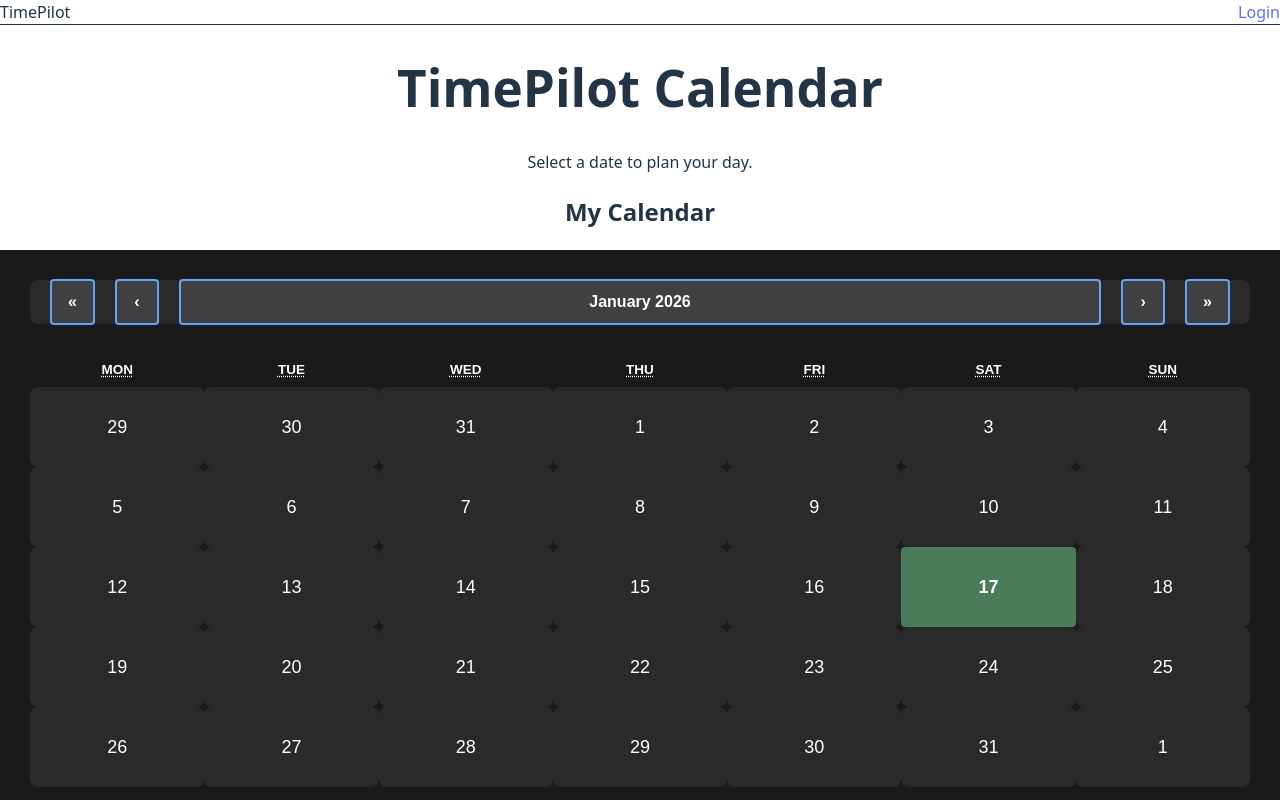
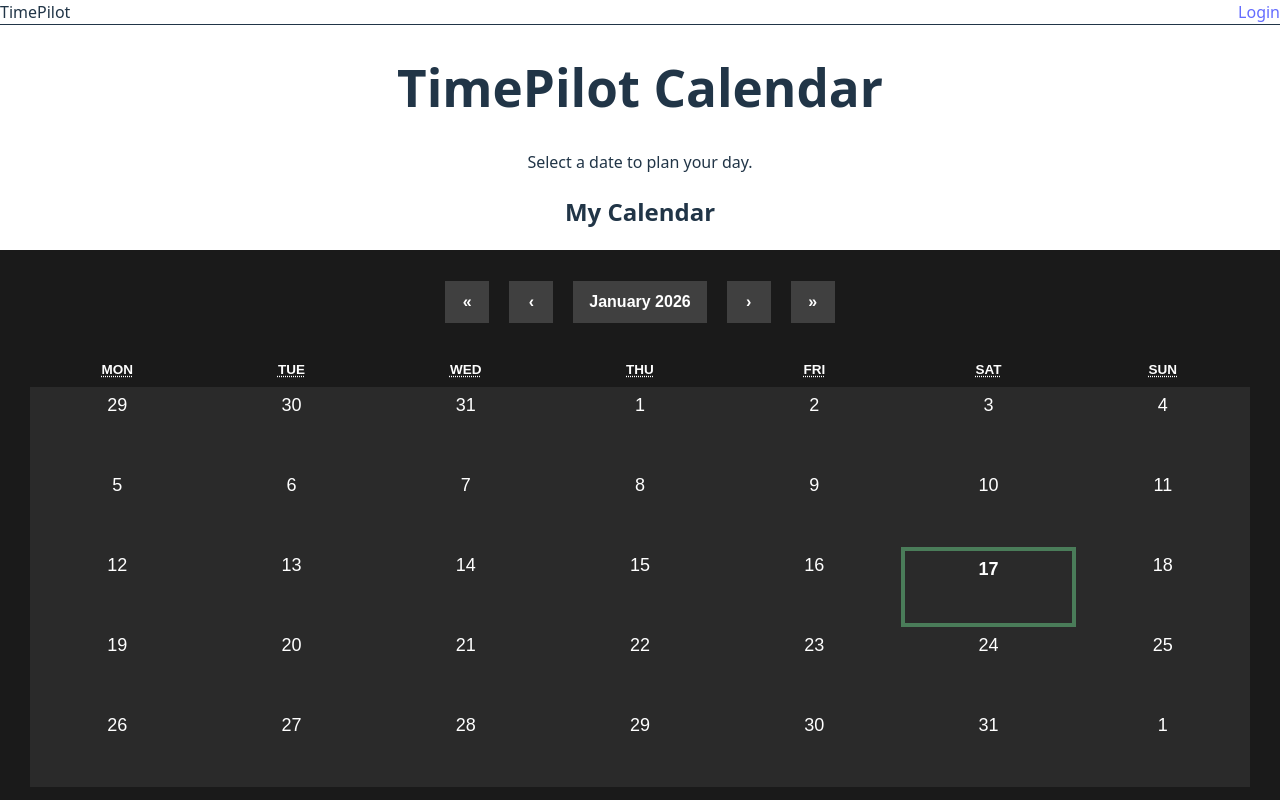
Before and after one commit to Mercer002/McHacks-13-Project-2026, a React (Vite) app: page / in a window 1280 px wide. Shown: the top 800 px of the page. Built offline with nearby package versions, Linux system fonts and the light colour scheme.

Commit message:
Fixed the colors of the calendar

```diff
--- a/src/App.css
+++ b/src/App.css
@@ -6,66 +6,91 @@
   padding: 30px;
   font-size: 18px;
   width: 100%;
+  margin: 0 auto;
+  display: flex;
+  flex-direction: column;
+  align-items: center;
 }
 
 .react-calendar__tile {
   color: white;
   background: #2a2a2a;
-  padding: 18px;
+  padding: 8px 18px 18px 18px;
   font-size: 18px;
   min-height: 80px;
   display: flex;
-  align-items: center;
+  align-items: flex-start;
   justify-content: center;
+  border-radius: 0;
+  border: none !important;
 }
 
 /* Hover effect */
 .react-calendar__tile:hover {
-  background: #404040;
+  background: #2a2a2a;
+  color: black;
 }
 
 /* Selected day */
 .react-calendar__tile--active {
-  background: #4a7c59;
-  color: white;
+  background: #2a2a2a !important;
+  color: white !important;
   font-weight: bold;
-  border-radius: 4px;
+  border-radius: 0;
+  border: 4px solid #4a7c59 !important;
+}
+
+/* Year view - remove active state styling */
+.react-calendar__year-view .react-calendar__tile--active {
+  border: none !important;
 }
 
 /* Today */
 .react-calendar__tile--now {
-  border: 2px solid #60a5fa;
   color: white;
   font-weight: 600;
+}
+
+/* Outside dates (from other months) */
+.react-calendar__tile--outside {
+  border: none !important;
 }
 
 /* Navigation styling */
 .react-calendar__navigation {
   color: white;
   margin-bottom: 30px;
-  background-color: #2a2a2a;
   padding: 20px;
-  border-radius: 8px;
+  border-radius: 0;
   display: flex;
   align-items: center;
   justify-content: space-between;
   gap: 20px;
 }
 
+.react-calendar__navigation__label {
+  border: none !important;
+}
+
 .react-calendar__navigation button {
   color: white;
   background-color: #404040;
-  border: 2px solid #60a5fa;
+  border: none;
   padding: 12px 16px;
   margin: 0;
-  border-radius: 4px;
+  border-radius: 0;
   font-size: 16px;
   font-weight: bold;
 }
 
 .react-calendar__navigation button:hover {
-  background-color: #60a5fa;
+  background-color: white;
   color: #1a1a1a;
+}
+
+.react-calendar__navigation button:active {
+  background-color: #000000 !important;
+  color: white !important;
 }
 
 .react-calendar__month-view__days__day-names {
--- a/src/pages/Calendar.tsx
+++ b/src/pages/Calendar.tsx
@@ -9,8 +9,8 @@ export default function MyCalendar() {
   const [date, setDate] = useState<Date>(new Date());
 
   return (
-    <div className="max-w-6xl mx-auto p-8 bg-black shadow-xl rounded-xl min-h-screen">
-      <h2 className="text-5xl font-bold mb-12 text-center text-white h-20 flex items-center justify-center">My Calendar</h2>
+    <div className="max-w-6xl mx-auto p-2 bg-black">
+      <h2 className="text-5xl font-bold mb-6 text-center text-white h-20 flex items-center justify-center">My Calendar</h2>
 
       <Calendar
         value={date}
@@ -24,14 +24,14 @@ export default function MyCalendar() {
               "bg-gray-50 text-gray-800",
               // Highlight today
               tileDate.toDateString() === new Date().toDateString()
-                ? "border-4 border-blue-400 text-blue-700 font-bold bg-blue-100"
+                ? "border-4 border-green-600 text-green-700 font-bold bg-green-100"
                 : "",
-              // Highlight selected date
+              // Highlight selected date - only outline pops
               tileDate.toDateString() === date.toDateString()
-                ? "bg-blue-600 text-white font-bold"
+                ? "border-4 border-green-600 text-gray-800"
                 : "",
-              // Hover effect
-              "hover:bg-blue-200"
+              // Hover effect - only outline pops
+              "hover:border-4 hover:border-green-600 hover:bg-black-50"
             );
           }
           return "";
@@ -44,7 +44,7 @@ export default function MyCalendar() {
       />
 
       <p className="mt-12 text-center text-white text-2xl mb-16">
-        Selected date: <span className="font-semibold text-blue-400">{date.toDateString()}</span>
+        Selected date: <span className="font-semibold text-green-500">{date.toDateString()}</span>
       </p>
 
       <div className="bg-gray-900 rounded-lg p-8 min-h-96 text-white text-lg">
```
